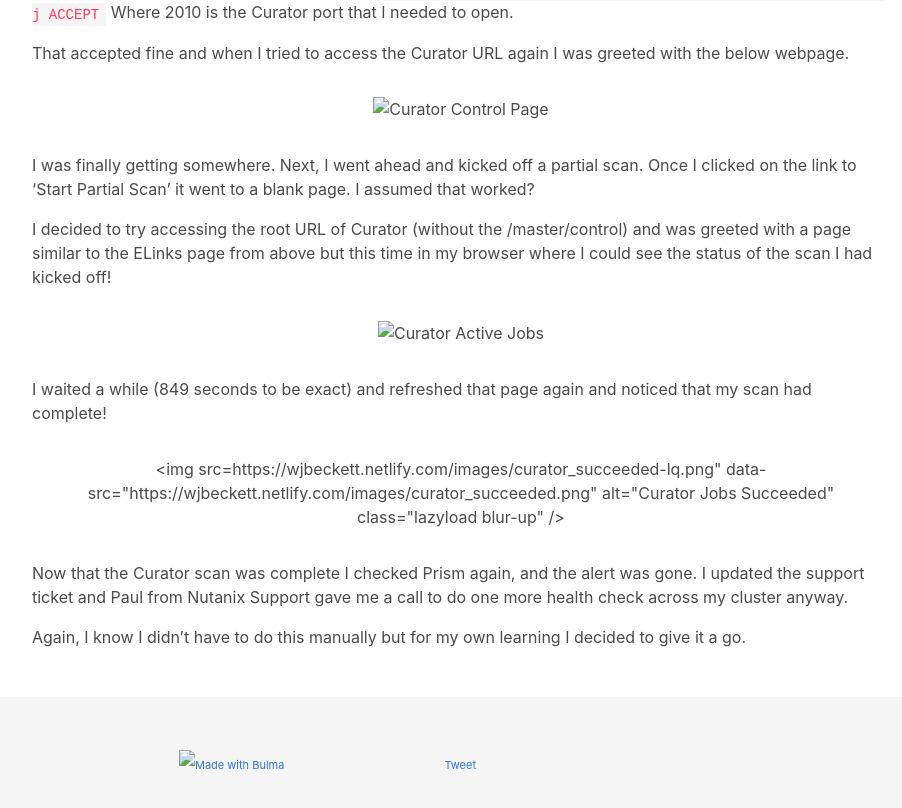
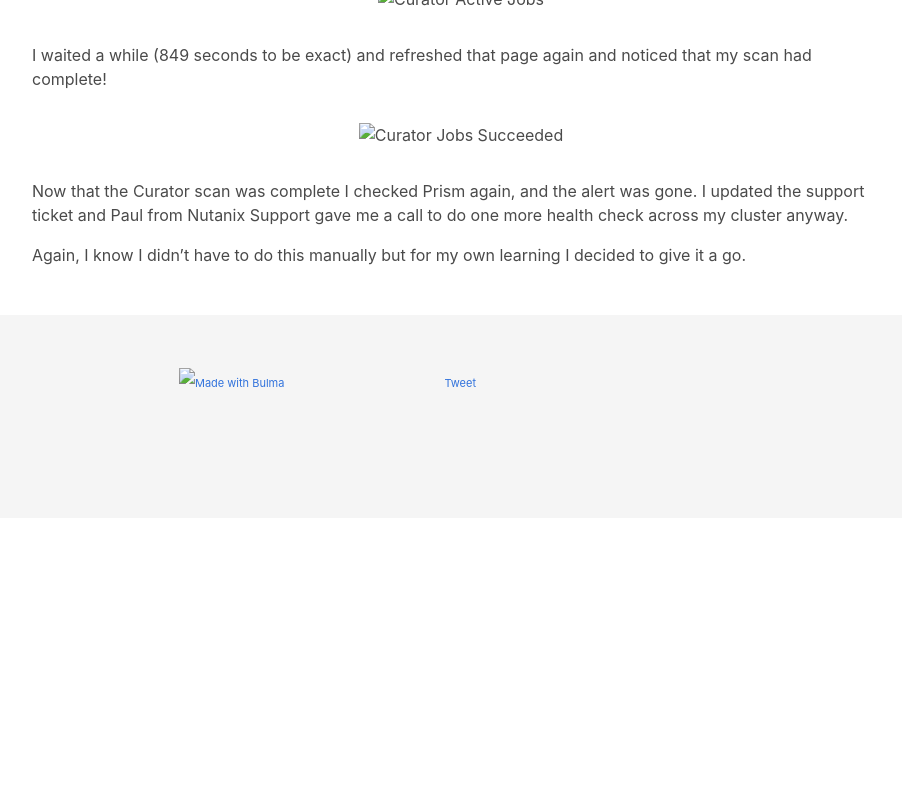
Before and after one commit to wjbeckett/blog, a Jekyll site: the page built from _posts/2017-11-01-curator-scans-failing.md, in a window 1280 px wide and 900 px high, scrolled down 1353 px. Shown: the top 808 px of the window, without its empty margins (179-1081 px from the left). Built offline with Jekyll 4.4.1, drawn with Linux system fonts in a browser that asks for light colours; comment, search, counter and statistics services are not loaded; after the commit the page ends 1871 px from its top, so only the background shows below that.

Commit message:
Fixed succeeded image

```diff
--- a/_posts/2017-11-01-curator-scans-failing.md
+++ b/_posts/2017-11-01-curator-scans-failing.md
@@ -11,9 +11,7 @@
 
 I recently moved our Nutanix Cluster to a new Data Center. After I completed the move and brought the Nutanix cluster back online Prism was generating a Critical alert basically telling me that the Curator Scan hadn’t run in the last 24 hours. Here’s the exact alert:
 
-<figure>
   <img src="{{ site.url }}/images/curator_error-lq.png" data-src="{{ site.url }}/images/curator_error.png" alt="Curator Service Error" class="lazyload blur-up" width="280" height="185" />
-</figure>
 
 
 I wasn’t too concerned with this alert because I knew the reason this alert was triggered was because my cluster was off while we moved it. I assumed that in time, Curator would run a partial scan (or full scan) again and the alert would go away. However because I wanted to make sure everything was okay (and to get that reassuring green heart ), I did a little digging into the issue.
@@ -25,9 +23,9 @@
 
 So I did a little more digging and found that if I open an SSH session to a CVM and enter  `links http:0:2010` it’ll bring up an ELinks page which tells me what CVM is the Curator Master. Perfect!
 
-<figure>
+
   <img src="{{ site.url }}/images/eLinks-lq.png" data-src="{{ site.url }}/images/eLinks.png" alt="eLinks Page" class="lazyload blur-up" width="300" height="133" />
-</figure>
+
 
 I now had the first piece of the puzzle, the Curator Master CVM. So now I try to open a web page to `http://{Curator-Master-CVM-IP}:2010/master/control` and… doesn’t work. I remembered reading a while ago that you could access the Stagate page of a CVM on port 2009 but in order to do that you had to either stop the service or modify iptables on the CVM to allow the connection rather than reject it. So I thought I’d give it a shot.
 
@@ -53,7 +51,7 @@
 I waited a while (849 seconds to be exact) and refreshed that page again and noticed that my scan had complete!
 
 <figure>
-  <img src={{ site.url }}/images/curator_succeeded-lq.png" data-src="{{ site.url }}/images/curator_succeeded.png" alt="Curator Jobs Succeeded" class="lazyload blur-up" />
+  <img src="{{ site.url }}/images/curator_succeeded-lq.png" data-src="{{ site.url }}/images/curator_succeeded.png" alt="Curator Jobs Succeeded" class="lazyload blur-up" />
 </figure>
 
 Now that the Curator scan was complete I checked Prism again, and the alert was gone.
```
